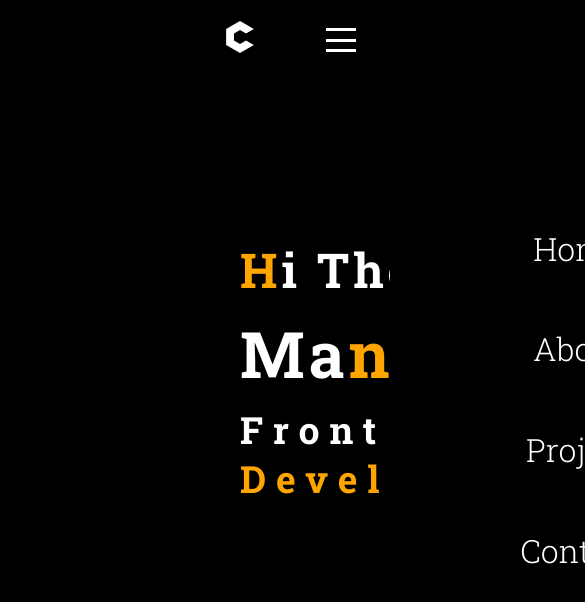
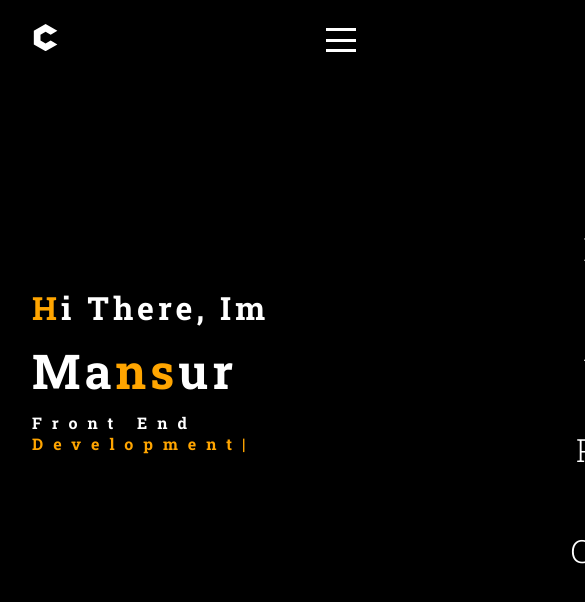
Before and after one commit to mansurio/portfolio-react, a React (Create React App) app: page / in a window 390 px wide. Shown: the part 86-688 px from the top of the page, 585 px wide, since content can reach past the window. Built offline with nearby package versions, Linux system fonts and the light colour scheme.

Commit message:
chenge Breakpoint

```diff
--- a/src/components/about/About.scss
+++ b/src/components/about/About.scss
@@ -1,3 +1,4 @@
+@import "../../global.scss";
 .about {
   background-color: black;
   padding-top: 12rem;
@@ -30,6 +31,9 @@
     display: flex;
     align-items: center;
     padding: 1rem;
+    @include mobile {
+      flex-direction: column;
+    }
     .left {
       p {
         color: white;
@@ -38,6 +42,9 @@
     .right {
       img {
         width: 20rem;
+        @include mobile {
+          margin-top: 4rem;
+        }
       }
     }
   }
--- a/src/components/contact/Contact.scss
+++ b/src/components/contact/Contact.scss
@@ -1,3 +1,4 @@
+@import "../../global.scss";
 .contact {
   background-color: black;
   padding-top: 12rem;
@@ -25,6 +26,13 @@
     align-items: center;
     margin-top: 7rem;
     height: 60%;
+    @include mobile {
+      flex-direction: column;
+      h1 {
+        display: none;
+      }
+    }
+
     .form {
       width: 340px;
       height: 500px;
--- a/src/components/intro/Intro.jsx
+++ b/src/components/intro/Intro.jsx
@@ -29,7 +29,7 @@ function Intro() {
           </h3>
         </div>
       </div>
-      <div className="right"></div>
+      {/* <div className="right"></div> */}
     </div>
   );
 }
--- a/src/components/intro/Intro.scss
+++ b/src/components/intro/Intro.scss
@@ -1,34 +1,62 @@
+@import "../../global.scss";
+
 .intro {
   // background-color: rgb(211, 211, 211);
   background-color: black;
   display: flex;
+  justify-content: center;
 
   .left {
-    flex: 0.6;
+    padding: 18rem 0 0 2rem;
+    font-weight: 900;
+    display: flex;
+    width: 70%;
+    display: flex;
+    justify-content: flex-start;
+    // background-color: rgb(160, 81, 81);
+
+    color: white;
     // background-color: gray;
-    padding: 15rem 0 0 15rem;
-    font-weight: 900;
-    font-size: 2em;
-    color: white;
+    @include mobile {
+      width: 100%;
+    }
+    .wrapper {
+      @include mobile {
+        // display: flex;
+        // display: flex;
+        // justify-content: center;
+        // flex-direction: column;
+      }
       h2 {
         letter-spacing: 4px;
         padding-bottom: 10px;
+        font-size: 4em;
+        @include mobile {
+          font-size: 2em;
+        }
       }
       h1 {
         letter-spacing: 4px;
         font-weight: 900;
         padding-bottom: 10px;
+        font-size: 5em;
+        @include mobile {
+          font-size: 3em;
+        }
       }
       h3 {
         font-weight: 900;
         letter-spacing: 10px;
+        font-size: 3em;
+        @include mobile {
+          font-size: 1em;
+        }
       }
       span {
         color: orange;
       }
     }
-  .right {
-    flex: 0.4;
-    // background-color: rgb(100, 54, 54);
   }
+  // .right {
+  // }
 }
--- a/src/components/menu/Menu.scss
+++ b/src/components/menu/Menu.scss
@@ -1,13 +1,13 @@
 @import "../../global.scss";
 .menu {
-  width: 400px;
+  width: 500px;
   height: 100vh;
   //   background-color: $mainColor;
   background-color: black;
   position: fixed;
   top: 0;
-  right: -400px;
-  z-index: 2;
+  right: -500px;
+  z-index: 3;
   display: flex;
   flex-direction: column;
   align-items: center;
--- a/src/components/project/Project.scss
+++ b/src/components/project/Project.scss
@@ -6,6 +6,7 @@
   flex-direction: column;
   align-items: center;
   padding-top: 7rem;
+  height: 100rem;
   .line {
     display: flex;
     flex-direction: column;
@@ -27,6 +28,11 @@
     padding: 0;
     list-style: none;
     display: flex;
+    @include mobile {
+      width: 90%;
+      flex-direction: column;
+      align-items: center;
+    }
   }
 
   .container {
@@ -35,6 +41,10 @@
     align-items: center;
     width: 70%;
     flex-wrap: wrap;
+    @include mobile {
+      width: 90%;
+    }
+
     .item {
       margin: 0.5rem;
       border: 1px solid white;
@@ -48,6 +58,9 @@
       img {
         width: 16rem;
         z-index: 1;
+        @include mobile {
+          width: 8rem;
+        }
       }
       h3 {
         font-size: 2em;
--- a/src/components/projectList/ProjectList.scss
+++ b/src/components/projectList/ProjectList.scss
@@ -1,3 +1,4 @@
+@import "../../global.scss";
 li {
   font-size: 1.2em;
   margin-right: 1.5rem;
@@ -6,6 +7,9 @@ li {
   cursor: pointer;
   color: white;
   z-index: 2;
+  @include mobile {
+    font-size: 1em;
+  }
 
   &.active {
     background-color: orange;
--- a/src/components/topbar/Topbar.scss
+++ b/src/components/topbar/Topbar.scss
@@ -6,7 +6,7 @@
   height: 10vh;
   position: fixed;
   top: 0;
-  z-index: 3;
+  z-index: 4;
   transition: all 1s ease;
 
   .wrapper {
@@ -25,6 +25,10 @@
       // color: $mainColor;
       transition: all 1s ease;
       padding-left: 12rem;
+      @include mobile {
+        padding: 0;
+        font-size: 1.7em;
+      }
     }
     .right {
       .hamburger {
--- a/src/global.scss
+++ b/src/global.scss
@@ -1 +1,9 @@
 $mainColor: #15023a;
+
+$width: 760px;
+
+@mixin mobile {
+  @media (max-width: #{$width}) {
+    @content;
+  }
+}
```
Lines whose indentation alone changed are shown as unchanged.
